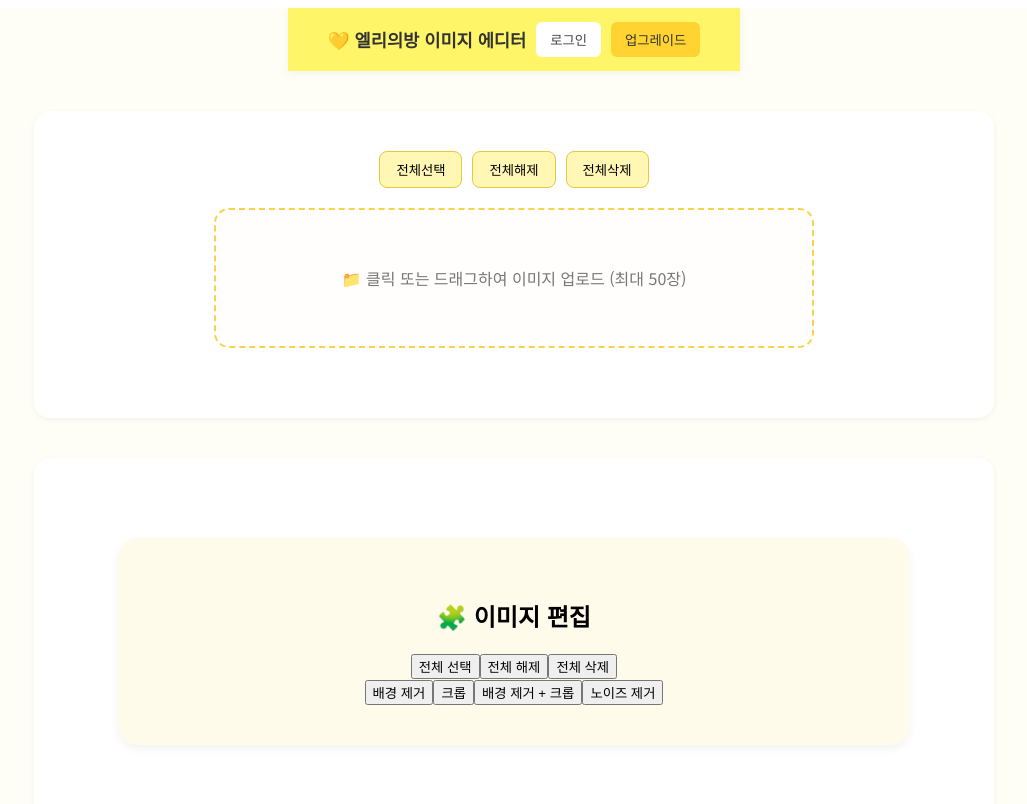
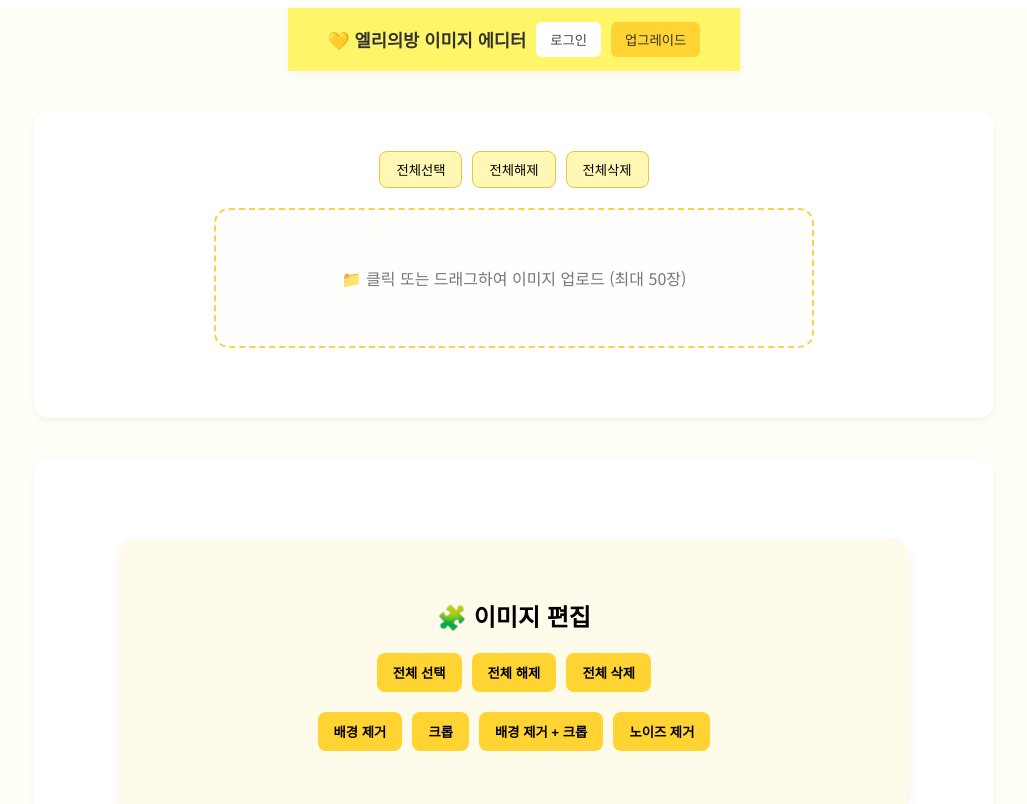
Before and after one commit to elliesbang/image-editor-elliesbang, a React (Vite) app: page / in a window 1280 px wide. Shown: the top 804 px of the page, without its empty margins (126-1153 px from the left). Built offline with nearby package versions, Linux system fonts and the light colour scheme.

Commit message:
Update ImageEdit.css

```diff
--- a/src/components/ImageEdit.css
+++ b/src/components/ImageEdit.css
@@ -1,43 +1,81 @@
-.image-edit-section {
-  background: #fffef8;
-  border-radius: 16px;
-  padding: 40px 30px;
+.section-box {
+  background: #fffef6;
+  border-radius: 20px;
+  padding: 40px;
   margin: 40px auto;
-  max-width: 900px;
-  box-shadow: 0 0 12px rgba(0, 0, 0, 0.05);
+  width: 90%;
+  max-width: 1000px;
+  box-shadow: 0 4px 10px rgba(0, 0, 0, 0.05);
 }
 
-.section-title {
-  font-size: 1.4rem;
+.loading {
   font-weight: 600;
-  color: #333;
+  color: #ff8800;
+  margin-bottom: 10px;
+}
+
+.edit-controls,
+.action-buttons {
+  display: flex;
+  justify-content: center;
+  flex-wrap: wrap;
+  gap: 10px;
   margin-bottom: 20px;
 }
 
-.edit-buttons {
-  display: flex;
-  flex-wrap: wrap;
-  justify-content: center;
-  gap: 12px;
-  margin-bottom: 20px;
+.edit-controls button,
+.action-buttons button {
+  background-color: #ffd331;
+  border: none;
+  border-radius: 8px;
+  padding: 10px 16px;
+  font-weight: 600;
+  cursor: pointer;
+  transition: 0.2s;
 }
 
-.edit-btn {
-  background: #fff7b3;
-  border: 1px solid #e3c841;
-  border-radius: 10px;
-  padding: 12px 18px;
-  font-weight: 500;
-  cursor: pointer;
-  transition: all 0.2s ease;
+.edit-controls button:hover,
+.action-buttons button:hover {
+  background-color: #ffcc00;
 }
 
-.edit-btn:hover {
-  background: #ffef70;
+.thumbnail-grid {
+  display: grid;
+  grid-template-columns: repeat(auto-fill, minmax(120px, 1fr));
+  gap: 15px;
+  justify-items: center;
 }
 
-.edit-note {
-  font-size: 0.9rem;
-  color: #777;
-  text-align: center;
+.thumb-wrapper {
+  position: relative;
+  border: 2px solid #ffd331;
+  border-radius: 12px;
+  overflow: hidden;
+  cursor: pointer;
+  transition: all 0.2s;
 }
+
+.thumb-wrapper:hover {
+  transform: scale(1.03);
+}
+
+.thumb-wrapper.selected {
+  border: 3px solid #000;
+}
+
+.thumb-image {
+  width: 100%;
+  height: 100%;
+  object-fit: cover;
+}
+
+.thumb-overlay {
+  position: absolute;
+  top: 8px;
+  right: 8px;
+  background: rgba(0, 0, 0, 0.6);
+  color: #fff;
+  border-radius: 50%;
+  padding: 4px 6px;
+  font-size: 14px;
+}
```
